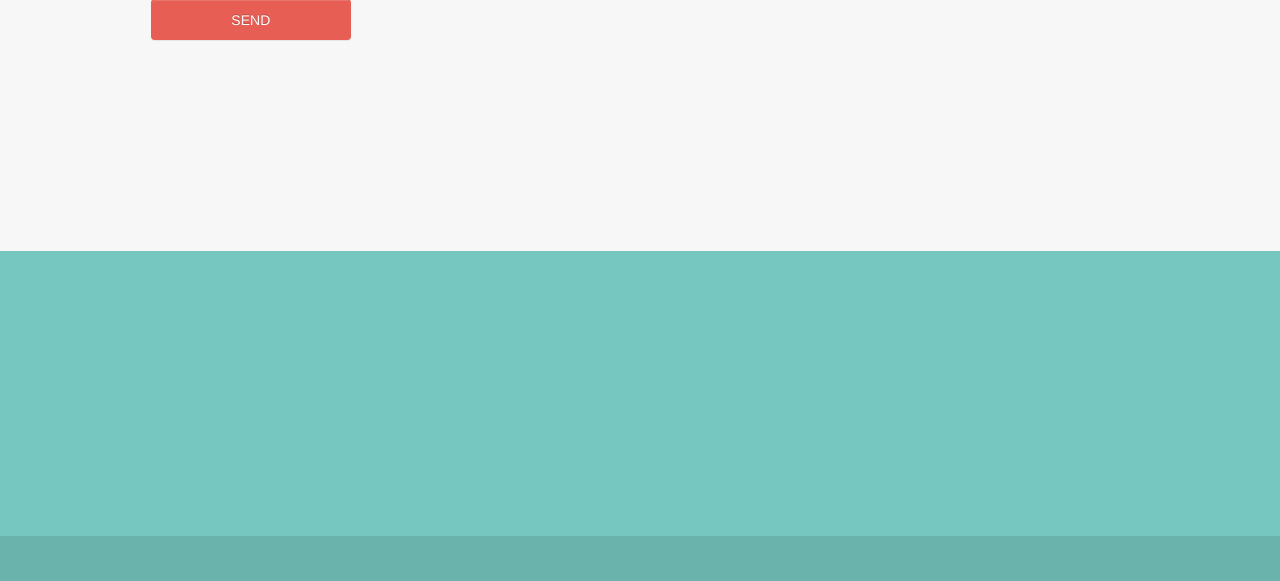
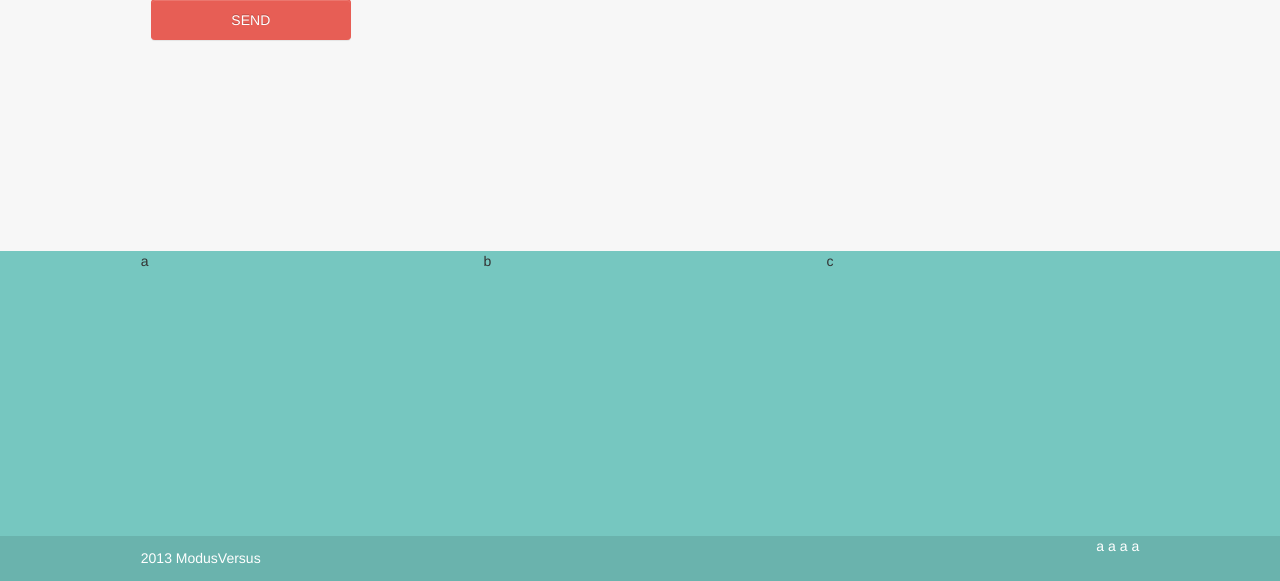
Before and after one commit to farkbarn/php-hire-test, a PHP site: page /templates/index.html in a window 1280 px wide. Shown: the part 1574-2155 px from the top of the page. Run offline with PHP 8.4, Linux system fonts and the light colour scheme.

Commit message:
footer changes rrss

```diff
--- a/templates/index.html
+++ b/templates/index.html
@@ -6,7 +6,9 @@
     <meta name="viewport" content="width=device-width, initial-scale=1">
 	<link rel="stylesheet" type="text/css" href="assets/css/bootstrap.min.css">
 	<link rel="stylesheet" type="text/css" href="assets/css/bootstrap-theme.min.css">
+	<link rel="stylesheet" type="text/css" href="">
 	<link rel="stylesheet" type="text/css" href="assets/stylesheet/layout.css">
+
 	<title>JarcDevelop PHP Hire Test</title>
 </head>
 <body class="container-fluid">
@@ -115,8 +117,25 @@
 	</main>
 	<!-- footer -->
 	<footer id="footer" class="footer container-fluid">
-		<section class="color2 foot1"></section>
-		<section class="color4 foot2"></section>
+		<section class="color2 foot1 container-fluid row">
+			<section class="col-md-4">a</section>
+			<section class="col-md-4">b</section>
+			<section class="col-md-4">c</section>
+
+		</section>
+		<section class="color4 foot2 container-fluid row">
+			<section class="credits col-md-6 left">2013 ModusVersus</section>
+			<section class="rrss col-md-6 right">
+				<section class="">
+					<ul class="ulrrss text-right">
+						<li>a</li>
+						<li>a</li>
+						<li>a</li>
+						<li>a</li>
+					</ul>
+				</section>
+			</section>
+		</section>
 	</footer>
 
     <script src="assets/js/bootstrap.min.js"></script>
```
Also changed, not shown: public/assets/stylesheet/layout.css, public/assets/stylesheet/layout.less, 1 other file.
